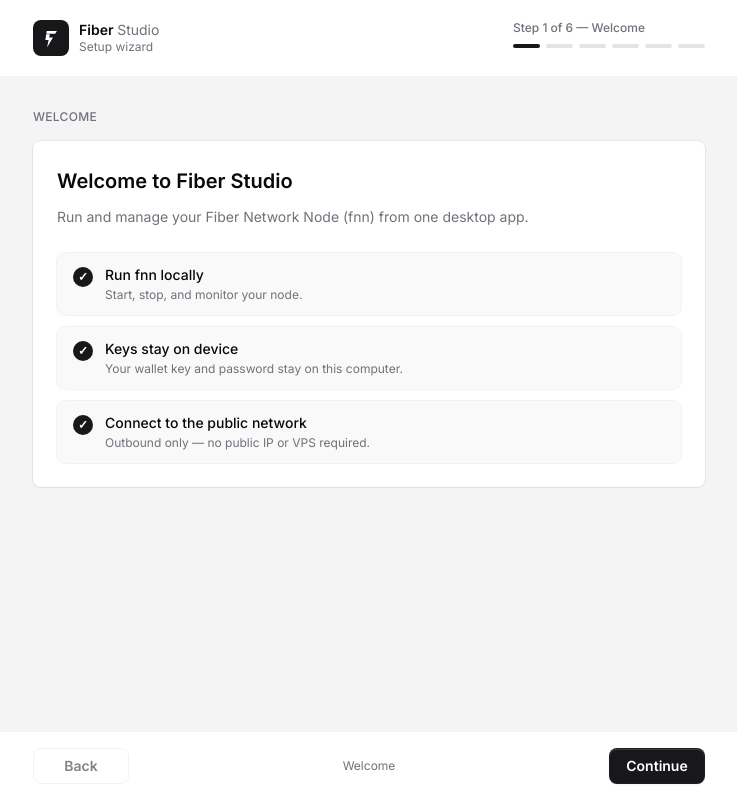
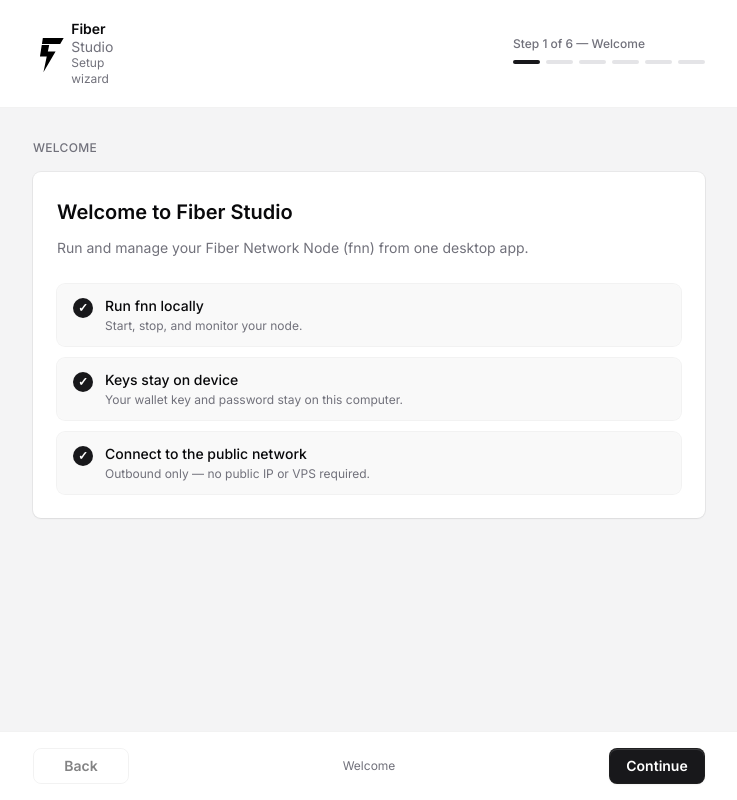
Before and after one commit to chukwuma619/fiber-studio, a React (Vite) app: page /setup in a window 1280 px wide. Shown: the whole page, without its empty margins (271-1008 px from the left). Built offline with nearby package versions, Linux system fonts and the light colour scheme.

Commit message:
Refactor FiberMarkIcon and FiberStudioLogo components for improved styling and structure. Update AppSidebar to enhance SidebarItem styling for better layout consistency.

```diff
--- a/src/components/brand/FiberMarkIcon.tsx
+++ b/src/components/brand/FiberMarkIcon.tsx
@@ -7,19 +7,11 @@
 }
 
 export function FiberMarkIcon({
-  className,
   title = "Fiber Studio",
   ...props
 }: FiberMarkIconProps) {
   return (
-    <span
-      {...props}
-      className={clsx(
-        "inline-flex shrink-0 items-center justify-center rounded-lg bg-zinc-900 text-white dark:bg-white dark:text-zinc-900",
-        className,
-      )}
-    >
-      <FiberMark className="size-[62.5%]" title={title} />
-    </span>
+
+      <FiberMark className="size-6" title={title} {...props} />
   )
 }
--- a/src/components/brand/FiberStudioLogo.tsx
+++ b/src/components/brand/FiberStudioLogo.tsx
@@ -14,8 +14,8 @@
   subtitle,
 }: FiberStudioLogoProps) {
   return (
-    <div className={clsx("flex items-center gap-2.5", className)}>
-      <FiberMarkIcon className={clsx("size-9", iconClassName)} />
+    <div className={clsx("flex items-center", className)}>
+      <FiberMarkIcon className={clsx(iconClassName)} />
       <FiberStudioWordmark subtitle={subtitle} />
     </div>
   )
--- a/src/components/layout/AppSidebar.tsx
+++ b/src/components/layout/AppSidebar.tsx
@@ -20,7 +20,7 @@
   return (
     <Sidebar>
       <SidebarHeader className="border-r">
-        <SidebarItem href="/">
+        <SidebarItem href="/" className="[&>a]:gap-0">
           <FiberMarkIcon data-slot="avatar" />
           <SidebarLabel>
             <FiberStudioWordmark layout="inline" />
```
